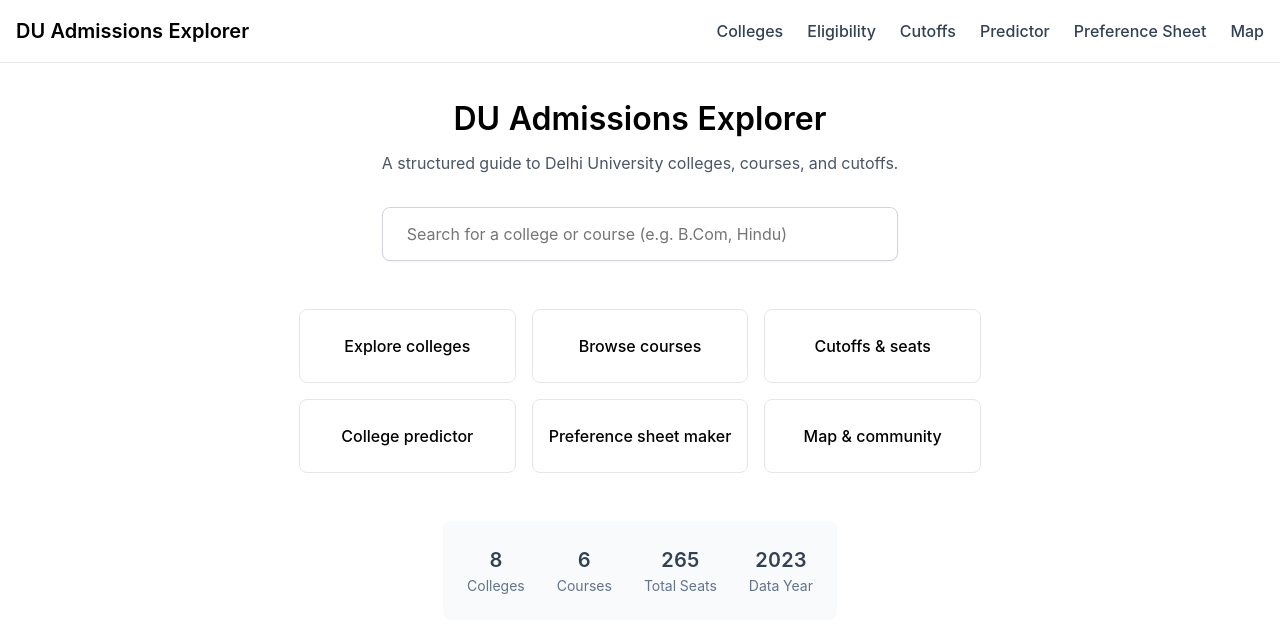
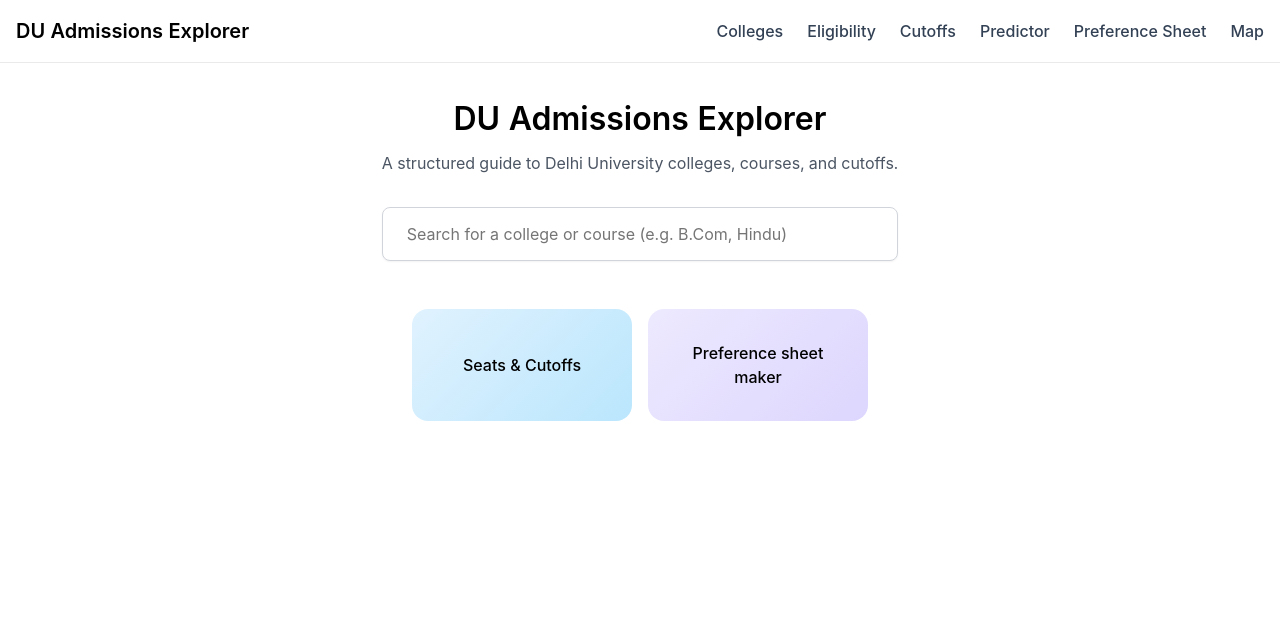
Before and after one commit to NEGO2522/dashboard-cuet, a React (Vite) app: page / in a window 1280 px wide. Shown: the top 632 px of the page. Built offline with nearby package versions, Linux system fonts and the light colour scheme.

Commit message:
removed unwanted box

```diff
--- a/src/App.jsx
+++ b/src/App.jsx
@@ -6,7 +6,7 @@ import {
   CollegeDetail,
   Cutoffs,
   Eligibility,
-  Predictor,
+  CutoffAndSeats,
   PreferenceSheet,
   Map
 } from './pages';
@@ -21,8 +21,7 @@ function App() {
           <Route path="/colleges" element={<CollegeExplorer />} />
           <Route path="/college/:id" element={<CollegeDetail />} />
           <Route path="/eligibility" element={<Eligibility />} />
-          <Route path="/cutoffs" element={<Cutoffs />} />
-          <Route path="/predictor" element={<Predictor />} />
+          <Route path="/cutoffs" element={<CutoffAndSeats />} />
           <Route path="/preference-sheet" element={<PreferenceSheet />} />
           <Route path="/map" element={<Map />} />
         </Routes>
--- a/src/pages/Predictor.jsx
+++ b/src/pages/CutoffAndSeats.jsx
@@ -1,17 +1,13 @@
 import React, { useState } from 'react';
-import './Predictor.css';
+import './CutoffAndSeats.css';
 
-export function Predictor() {
+export function CutoffAndSeats() {
   const [iframeError, setIframeError] = useState(false);
-
-  // Fallback trigger in case of X-Frame-Options block
-  // Note: Client-side detection of X-Frame-Options is limited,
-  // but if it fails to load, we can provide a manual fallback link.
 
   return (
     <div className="predictor-container">
       <div className="pred-header">
-        <h1>College Predictor</h1>
+        <h1>Seats & Cutoffs</h1>
       </div>
 
       <div className="pred-disclaimer">
@@ -32,22 +28,21 @@ export function Predictor() {
       ) : (
         <div className="fallback-card">
           <p style={{ color: '#4b5563', fontSize: '1.125rem' }}>
-            The College Predictor cannot be embedded directly in this browser.
+            The tool cannot be embedded directly in this browser.
           </p>
           <a href="https://course-cuetpro.vercel.app/" target="_blank" rel="noopener noreferrer" className="fallback-button">
-            Open College Predictor ↗
+            Open Seats & Cutoffs ↗
           </a>
         </div>
       )}
 
-      {/* Fallback button just in case the iframe is silently blocked by the browser */}
       {!iframeError && (
         <div style={{ textAlign: 'center', marginTop: '1rem' }}>
           <p style={{ fontSize: '0.875rem', color: '#64748b', marginBottom: '0.5rem' }}>
             If the tool above isn't loading, you can open it in a new tab:
           </p>
           <a href="https://course-cuetpro.vercel.app/" target="_blank" rel="noopener noreferrer" style={{ fontSize: '0.875rem', color: 'var(--accent-color)', fontWeight: 500, textDecoration: 'none' }}>
-            Open Predictor safely ↗
+            Open safely ↗
           </a>
         </div>
       )}
--- a/src/pages/Cutoffs.jsx
+++ b/src/pages/Cutoffs.jsx
@@ -149,7 +149,7 @@ export function Cutoffs() {
   return (
     <div className="cutoffs-container">
       <div className="cutoffs-header">
-        <h1 className="cutoffs-title">Cutoffs & Seats</h1>
+        <h1 className="cutoffs-title">Seats & Cutoffs</h1>
         <p className="cutoffs-critical-rule">
           Official reference data for seat matrix and previous cutoffs.
         </p>
--- a/src/pages/Home.css
+++ b/src/pages/Home.css
@@ -1,6 +1,7 @@
 .home-container {
   display: flex;
   flex-direction: column;
+  align-items: center;
   gap: 3rem;
   padding: 2rem 1rem;
 }
@@ -86,36 +87,40 @@
 }
 
 .quick-access-grid {
-  display: grid;
-  grid-template-columns: repeat(2, 1fr);
+  display: flex;
+  flex-direction: row;
+  justify-content: center;
   gap: 1rem;
-  max-width: 900px;
-  margin: 0 auto;
-}
-
-@media (min-width: 640px) {
-  .quick-access-grid {
-    grid-template-columns: repeat(3, 1fr);
-  }
+  width: 100%;
 }
 
 .grid-tile {
   display: flex;
   align-items: center;
   justify-content: center;
-  padding: 1.5rem 1rem;
-  border: 1px solid #e5e7eb;
-  border-radius: 8px;
-  background-color: var(--bg-color);
+  padding: 2rem 2.5rem;
+  width: 220px;
+  min-height: 100px;
+  border: none;
+  border-radius: 16px;
   color: var(--text-color);
   text-decoration: none;
   font-weight: 500;
   text-align: center;
-  transition: border-color 0.2s, transform 0.1s;
+  transition: transform 0.15s, box-shadow 0.15s;
+}
+
+.grid-tile:nth-child(1) {
+  background: linear-gradient(135deg, #e0f2fe 0%, #bae6fd 100%);
+}
+
+.grid-tile:nth-child(2) {
+  background: linear-gradient(135deg, #ede9fe 0%, #ddd6fe 100%);
 }
 
 .grid-tile:hover {
-  border-color: var(--accent-color);
+  transform: translateY(-3px);
+  box-shadow: 0 8px 24px rgba(0,0,0,0.08);
   text-decoration: none;
   transform: translateY(-1px);
 }
--- a/src/pages/Home.jsx
+++ b/src/pages/Home.jsx
@@ -81,33 +81,10 @@ export function Home() {
 
       {/* Quick Access Grid */}
       <section className="quick-access-grid">
-        <Link to="/colleges" className="grid-tile">Explore colleges</Link>
-        <Link to="/eligibility" className="grid-tile">Browse courses</Link>
-        <Link to="/cutoffs" className="grid-tile">Cutoffs & seats</Link>
-        <Link to="/predictor" className="grid-tile">College predictor</Link>
-        <Link to="/preference-sheet" className="grid-tile">Preference sheet maker</Link>
-        <Link to="/map" className="grid-tile">Map & community</Link>
+        <a href="https://course-cuetpro.vercel.app/" target="_blank" rel="noopener noreferrer" className="grid-tile">Seats & Cutoffs</a>
+        <a href="https://cuetpro.com/preference-sheet/" target="_blank" rel="noopener noreferrer" className="grid-tile">Preference sheet maker</a>
       </section>
 
-      {/* Stats Strip */}
-      <section className="stats-strip">
-        <div className="stat-item">
-          <span className="stat-value">{formatNumber(totalColleges)}</span>
-          <span className="stat-label">Colleges</span>
-        </div>
-        <div className="stat-item">
-          <span className="stat-value">{formatNumber(totalCourses)}</span>
-          <span className="stat-label">Courses</span>
-        </div>
-        <div className="stat-item">
-          <span className="stat-value">{formatNumber(totalSeats)}</span>
-          <span className="stat-label">Total Seats</span>
-        </div>
-        <div className="stat-item">
-          <span className="stat-value">{dataYear}</span>
-          <span className="stat-label">Data Year</span>
-        </div>
-      </section>
     </div>
   );
 }
--- a/src/pages/index.jsx
+++ b/src/pages/index.jsx
@@ -3,6 +3,6 @@ export { CollegeExplorer } from './CollegeExplorer';
 export { CollegeDetail } from './CollegeDetail';
 export { Cutoffs } from './Cutoffs';
 export { Eligibility } from './Eligibility';
-export { Predictor } from './Predictor';
+export { CutoffAndSeats } from './CutoffAndSeats';
 export { PreferenceSheet } from './PreferenceSheet';
 export { Map } from './Map';
```
Also changed, not shown: .claude/launch.json (added), src/pages/CutoffAndSeats.css (renamed from src/pages/Predictor.css).
